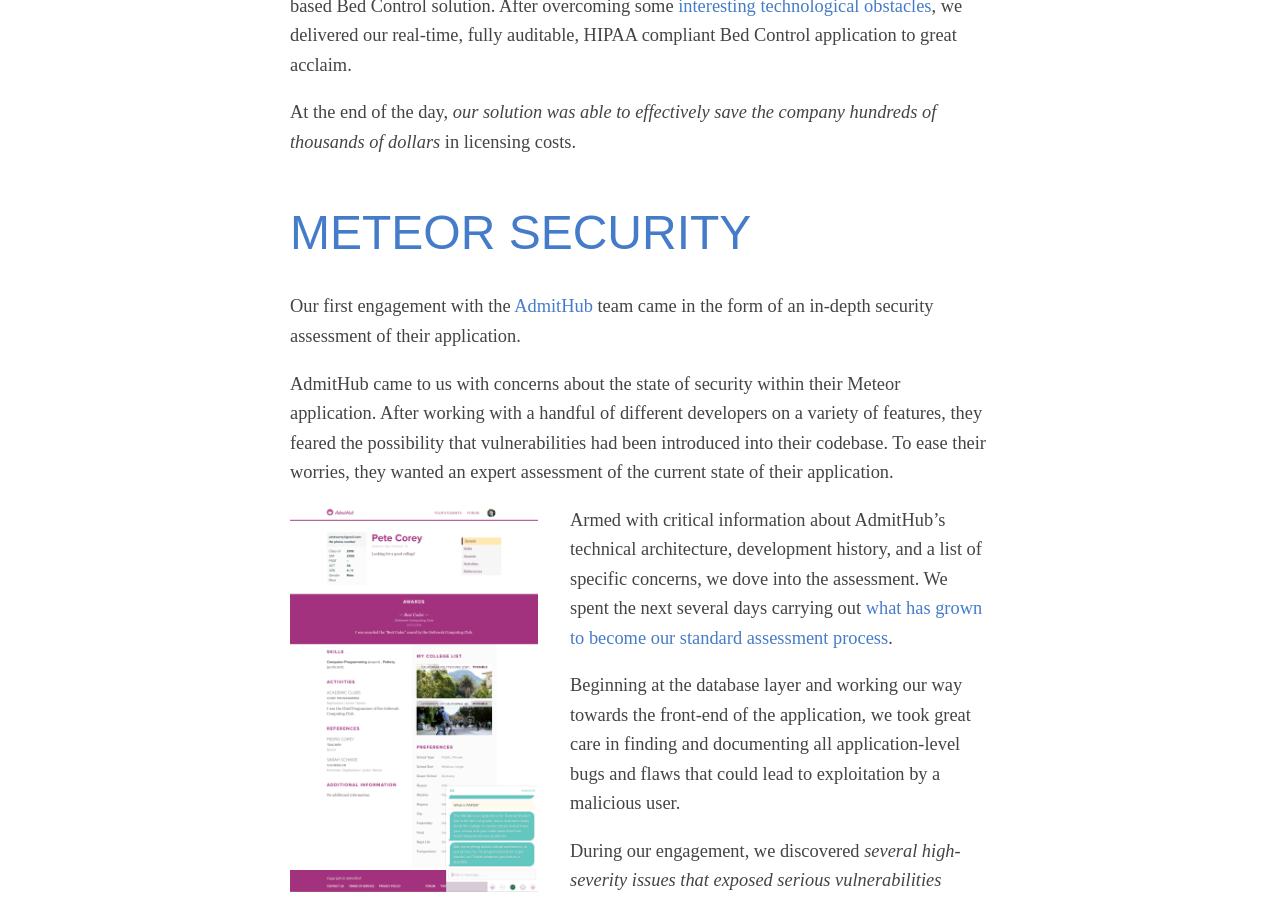
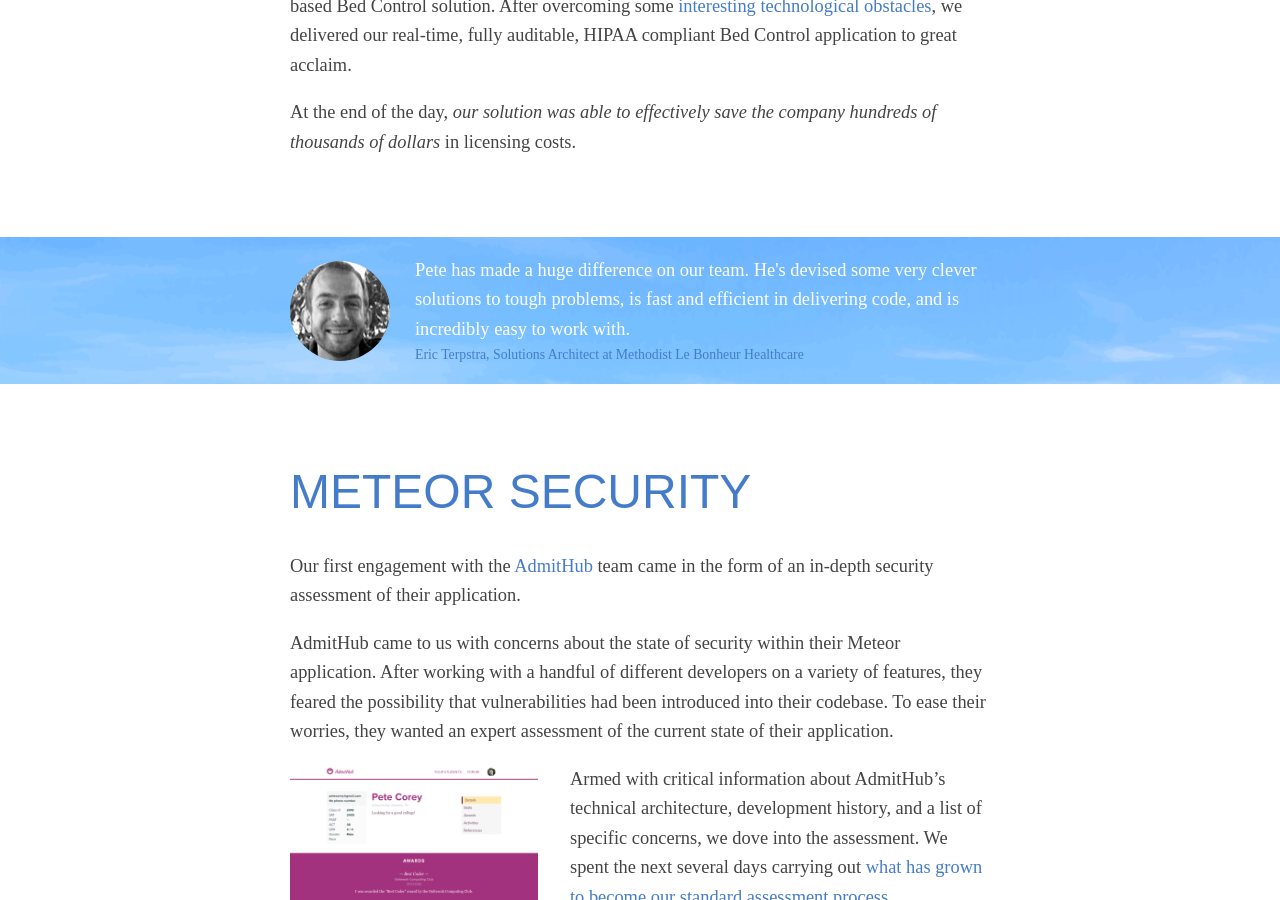
Before and after one commit to pcorey/pcorey.github.io, a Jekyll site: the page built from case-studies/index.html, in a window 1280 px wide and 900 px high, scrolled down 2880 px. Built offline with Jekyll 4.4.1, drawn with Linux system fonts in a browser that asks for light colours; nearby versions of some CDN libraries.

Commit message:
Added new rec

```diff
--- a/case-studies/index.html
+++ b/case-studies/index.html
@@ -51,7 +51,7 @@
   <div class="recommendation">
     <div class="margin">
       <p>Before working with Pete I had high expectations for him. He has exceeded them all. Pete will wisely use the best technologies and tools to reach the goal. Highly recommended! <span>Carl-Philippe Brenner, Owner of Qeaql</span></p>
-      <img src="http://www.east5th.co/img/carl.jpg">
+      <img src="/img/carl.jpg">
     </div>
   </div>
 
@@ -65,6 +65,17 @@
       <p>Working with a small team of Methodist developers, we began building an in-house, Meteor-based Bed Control solution. After overcoming some <a href="/blog/2016/04/18/blaze-meets-clusterizejs/">interesting technological obstacles</a>, we delivered our real-time, fully auditable, HIPAA compliant Bed Control application to great acclaim.</p>
       <p>At the end of the day, <b><i>our solution was able to effectively save the company hundreds of thousands of dollars</i></b> in licensing costs.</p>
     </div>
+
+  </div>
+
+  <div class="recommendation">
+    <div class="margin">
+      <img src="/img/eric.jpg">
+      <p>Pete has made a huge difference on our team.  He's devised some very clever solutions to tough problems, is fast and efficient in delivering code, and is incredibly easy to work with. <span>Eric Terpstra, Solutions Architect at Methodist Le Bonheur Healthcare</span></p>
+    </div>
+  </div>
+
+  <div class="margin">
 
     <div class="admithub">
       <h1 class="portfolio-header" id="admithub">Meteor Security</h1>
--- a/services/index.html
+++ b/services/index.html
@@ -19,7 +19,7 @@
   <div class="recommendation">
     <div class="margin">
       <p>Pete is an outstanding developer and a pleasure to work with. Clients really appreciate his ability to communicate and present information. He knows his code and dedicates himself to understanding the project inside and out. <span>Josh Heater, Business Analyst at Surge Forward</span></p>
-      <img src="http://www.east5th.co/img/josh.jpg">
+      <img src="/img/josh.jpg">
     </div>
   </div>
 
@@ -35,7 +35,7 @@
 
   <div class="recommendation">
     <div class="margin">
-      <img src="http://www.east5th.co/img/charlie.jpg">
+      <img src="/img/charlie.jpg">
       <p>Pete strives to understand the development goals and proposes solutions that are architected to work well and scale over time. His code is well-written and logical and he has a unique ability to describe technical issues in a clear and straight-forward manner. <span>Charlie Palanzo, Owner of Iron Latch LLC</span></p>
     </div>
   </div>
@@ -48,8 +48,6 @@
     <p>While the primary goal of an assessment is to uncover vulnerabilities and flaws, another goal is to help you build confidence and understanding around the security process.</p>
     <p>It’s our hope that you leave the assessment with a more thorough understanding of Meteor security and how it applies to your application. In all of our communications, we’ll try to include as much, if not more, “why” than “what”, in an attempt to equip you with the knowledge required to keep your application secure once we leave.</p>
     <p>Just as with our software development process, each assessment begins with a conversation. If you’re ready to get the conversation rolling, enter your email in the box below!</p>
-
-
 
     <div class="contact-form">
       <h1>Let's get to work</h1>
```
Also changed, not shown: img/carl.jpg (added), img/charlie.jpg (added), img/eric.jpg (added), img/josh.jpg (added).
